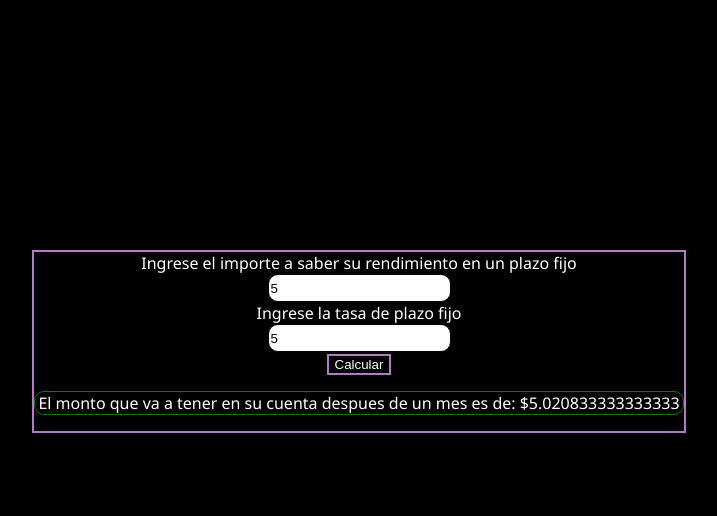
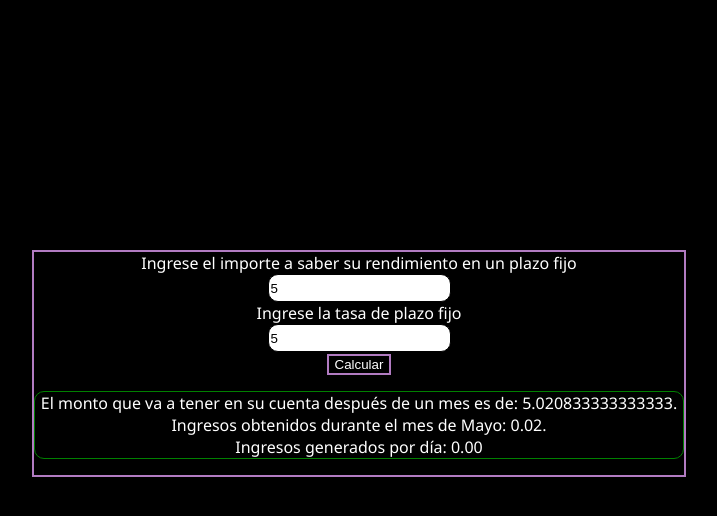
Before and after one commit to someone1a/calculadora-inversiones, a plain HTML site: page index.html in a window 1280 px wide. Both pictures are taken after typing "5", "5" into the empty fields and a click on the button "Calcular". Shown: the whole page, without its empty margins (281-998 px from the left). Drawn offline with Linux system fonts and the light colour scheme.

Commit message:
UPDATE 2/5/24

```diff
--- a/app.js
+++ b/app.js
@@ -3,10 +3,24 @@ let calculate_money = () => {
     let plazo = parseFloat(document.getElementById("plazo").value)
     let app = document.getElementById("result")
     let p = document.getElementById("p")
-     let calculo = (plazo /12*money/100+money)
-    p.innerHTML = `El monto que va a tener en su cuenta despues de un mes es de: $${calculo}`
+
+    // Obtener el último día del mes actual
+    let today = new Date()
+    let lastDayOfMonth = new Date(today.getFullYear(), today.getMonth() + 1, 0).getDate()
+
+    let calculo = (plazo / 12 * money / 100 + money)
+    let ingresos_mes = calculo - money
+    let monthNames = ["Enero", "Febrero", "Marzo", "Abril", "Mayo", "Junio",
+        "Julio", "Agosto", "Septiembre", "Octubre", "Noviembre", "Diciembre"]
+    let nombre_mes = monthNames[today.getMonth()]
+
+    let ingresos_dia = ingresos_mes / lastDayOfMonth
+
+    p.innerHTML = `El monto que va a tener en su cuenta después de un mes es de: ${calculo}. <br> Ingresos obtenidos durante el mes de ${nombre_mes}: ${ingresos_mes.toFixed(2)}. <br> Ingresos generados por día: ${ingresos_dia.toFixed(2)}`
     result.appendChild(p)
 }
+
+
 // CALCULO MEJORADO: plazo/12*plata/100 + plata
 
 let calculate_advanced = () => {
@@ -21,7 +35,7 @@ let calculate_advanced = () => {
         result + interes
         money + interes
     } */
-    let calculo = parseFloat((((plazo / 12) * money / 100)*time)+money)
-    p.innerHTML=`El dinero generado en ${time} meses es de $${calculo}`
+    let calculo = parseFloat((((plazo / 12) * money / 100) * time) + money)
+    p.innerHTML = `El dinero generado en ${time} meses es de $${calculo}`
     app.appendChild(p)
 }
--- a/index.html
+++ b/index.html
@@ -5,7 +5,7 @@
     <meta charset="UTF-8">
     <meta http-equiv="X-UA-Compatible" content="IE=edge">
     <meta name="viewport" content="width=device-width, initial-scale=1.0">
-    <title>Calculadora Plazo Fijo</title>
+    <title>Calculadora Ingresos</title>
     <meta name="keywords" content="Plazo Fijo, plazo fijo, calculadora de ingresos, calculadora">
     <meta name="description" content="Calcule los posibles ingresos que se pueden generar en un Plazo Fijo">
     <link rel="stylesheet" href="style.css">
```
